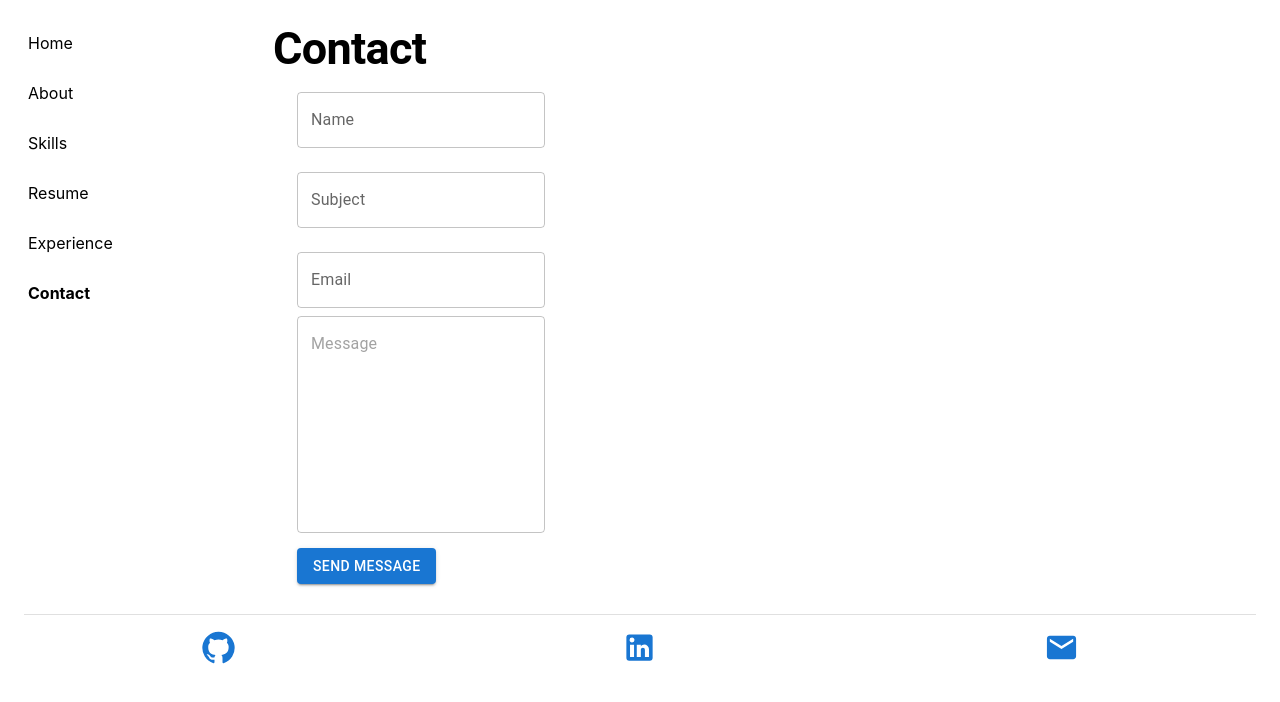
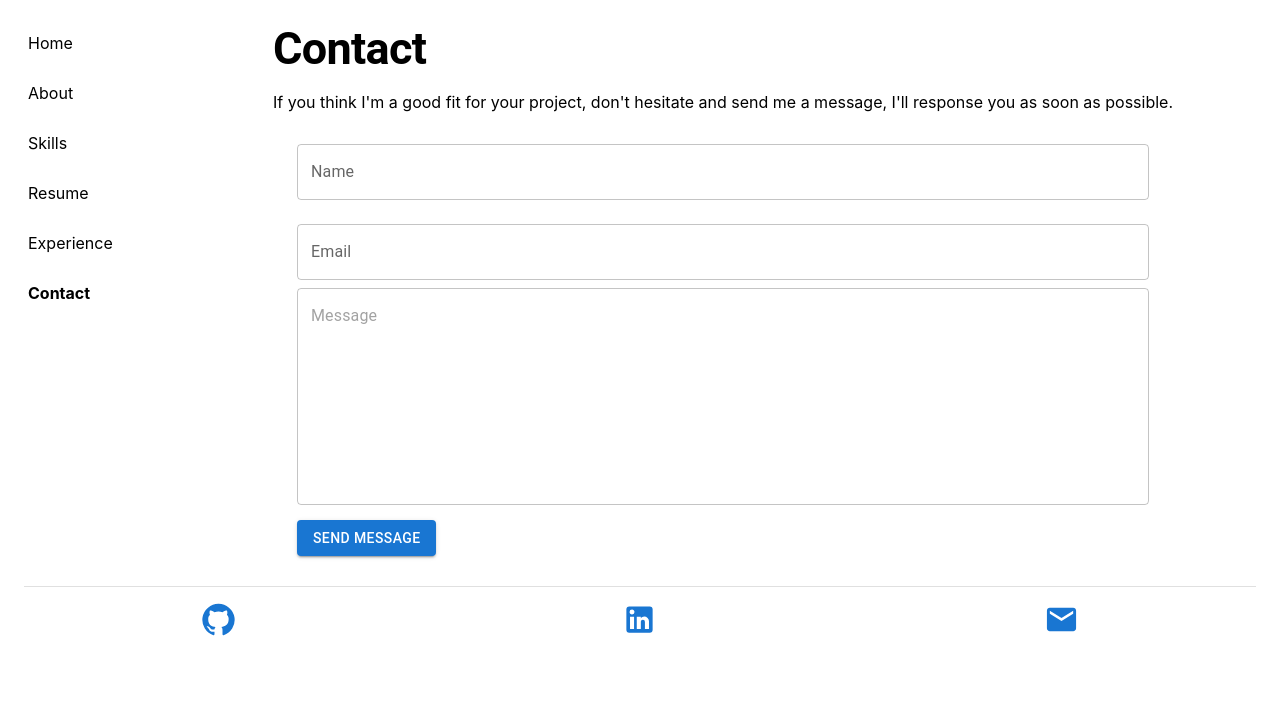
Before and after one commit to armanddevelop/resume-app-ts, a React (Vite) app: page /contactme in a window 1280 px wide. Shown: the top 702 px of the page. Built offline with nearby package versions, Linux system fonts and the light colour scheme.

Commit message:
finished the email services

```diff
--- a/package.json
+++ b/package.json
@@ -10,6 +10,7 @@
     "preview": "vite preview"
   },
   "dependencies": {
+    "@emailjs/browser": "^3.12.1",
     "@emotion/react": "^11.11.1",
     "@emotion/styled": "^11.11.0",
     "@mui/icons-material": "^5.14.11",
--- a/src/@types/@types.App.ts
+++ b/src/@types/@types.App.ts
@@ -24,8 +24,9 @@ export interface ICourses {
 }
 interface IValidation {
   type: string;
-  description: string;
-  min?: number;
+  errorMessage: string;
+  errorMessageField?: string;
+  value?: number;
 }
 export interface IFormFields {
   field: string;
--- /dev/null
+++ b/src/Api/apis.ts
@@ -0,0 +1,28 @@
+import emailjs from "@emailjs/browser";
+interface IValuesForm {
+  [key: string]: string | boolean | number;
+}
+
+export const sendEmail = async (valuesForm: IValuesForm) => {
+  try {
+    const SERVICE_ID = "service_cb5scab";
+    const TEMPLATE_ID = "template_8wz6ug5";
+    const PUBLIC_KEY = "hvgS5Pxc7euj2eb7h";
+    const templateParams = {
+      to_name: "armando salamanca",
+      from_name: valuesForm.nameContact,
+      message: `Este es el email del contacto: ${valuesForm.email} este es el mensaje del contacto: ${valuesForm.message}`,
+    };
+    const response = await emailjs.send(
+      SERVICE_ID,
+      TEMPLATE_ID,
+      templateParams,
+      PUBLIC_KEY
+    );
+    const { status } = response;
+    return status;
+  } catch (error) {
+    console.error("[sendEmailError]: ", error);
+    return "Something go wrong while sending the message, ty again later";
+  }
+};
--- a/src/Components/Fields/TextTareaField.tsx
+++ /dev/null
@@ -1,38 +0,0 @@
-/* eslint-disable @typescript-eslint/no-explicit-any */
-import { TextField, TextFieldProps } from "@mui/material";
-import { useField } from "formik";
-import { FormikErrors } from "formik/dist/types";
-import { InputHTMLAttributes } from "react";
-
-type textTarea = InputHTMLAttributes<HTMLInputElement>;
-type IAttrElement = textTarea & TextFieldProps;
-interface ITextTareaFieldProps {
-  setFieldValue: (
-    field: string,
-    value: any,
-    shouldValidate?: boolean
-  ) => Promise<void | FormikErrors<any>>;
-  errors: FormikErrors<any>;
-  attrElements: IAttrElement;
-}
-
-export const TextTareaField = ({
-  attrElements,
-  errors,
-}: ITextTareaFieldProps): JSX.Element => {
-  const [field] = useField(attrElements.name as string);
-  const { onChange, value } = field;
-  const errorMessage = errors[attrElements.name as string]
-    ? (errors[attrElements.name as string] as string)
-    : "";
-  const isError = Object.keys(errors).includes(attrElements.name as string);
-  return (
-    <TextField
-      {...attrElements}
-      onChange={onChange}
-      value={value}
-      error={isError}
-      helperText={errorMessage}
-    />
-  );
-};
--- a/src/Components/Form/Form.tsx
+++ b/src/Components/Form/Form.tsx
@@ -1,39 +1,55 @@
-import { type FormHTMLAttributes } from "react";
+/* eslint-disable @typescript-eslint/no-explicit-any */
+import { useState, type FormHTMLAttributes } from "react";
 import { Form, Formik } from "formik";
-import * as yup from "yup";
+import * as Yup from "yup";
 import { IFormFields } from "../../@types/@types.App";
 import { InputField } from "../Fields/InputField";
-import { TextTareaField } from "../Fields/TextTareaField";
+import { InputField as TextTareaField } from "../Fields/InputField";
 import { Button } from "@mui/material";
 
 interface IGeneralFormProps extends FormHTMLAttributes<HTMLFormElement> {
   formFields: Array<IFormFields>;
+  initialFieldsValues: { [key: string]: string | number | boolean };
+  validationsSchema: any;
+  submitFunction?: (values: {
+    [key: string]: string | number | boolean;
+  }) => Promise<any>;
+  setOpenAlert?: React.Dispatch<React.SetStateAction<boolean>>;
+  setIsSuccess?: React.Dispatch<React.SetStateAction<boolean>>;
 }
 
 export const GeneralForm = ({
   formFields,
   className,
+  initialFieldsValues,
+  validationsSchema,
+  submitFunction,
+  setOpenAlert,
+  setIsSuccess,
 }: IGeneralFormProps): JSX.Element => {
-  const validationSchema = yup.object({
-    nameContact: yup
-      .string()
-      .min(3, "The name must be minimun 3 characters")
-      .required("Enter a valid name"),
-    subject: yup.string().required("The subject is required"),
-    email: yup.string().email("Enter a valid Email").required("Email required"),
-    message: yup.string().required("Message is required"),
-  });
+  const validations = Yup.object({ ...validationsSchema });
+  const [disableButton, setDisable] = useState<boolean>(false);
   return (
     <>
       <Formik
-        validationSchema={validationSchema}
-        onSubmit={(values) => console.log("estos son los values ", values)}
-        initialValues={{
-          nameContact: "",
-          subject: "",
-          email: "",
-          message: "",
+        validationSchema={validations}
+        onSubmit={async (values, { resetForm }) => {
+          if (submitFunction) {
+            setDisable(true);
+            const response = await submitFunction(values);
+            if (response === 200) {
+              setOpenAlert && setOpenAlert(true);
+              setIsSuccess && setIsSuccess(true);
+              setDisable(false);
+              resetForm();
+            } else {
+              setDisable(false);
+              setOpenAlert && setOpenAlert(true);
+              setIsSuccess && setIsSuccess(false);
+            }
+          }
         }}
+        initialValues={initialFieldsValues}
       >
         {({ errors, setFieldValue }) => {
           const fields = formFields.map(
@@ -82,6 +98,7 @@ export const GeneralForm = ({
                 type="submit"
                 size="medium"
                 className="send-message"
+                disabled={disableButton}
               >
                 Send message
               </Button>
--- a/src/Pages/Contact/Contact.tsx
+++ b/src/Pages/Contact/Contact.tsx
@@ -1,21 +1,68 @@
-import { useContext } from "react";
-import { Box, Container, Typography } from "@mui/material";
+import { useContext, useState } from "react";
+import { Box, Container, Typography, Snackbar, Alert } from "@mui/material";
 import { GeneralForm } from "../../Components/Form/Form";
 import { ContextApp } from "../../Context/ContextApp";
 import { ContextTypeApp } from "../../@types/@types.App";
+import { setInitialValues, setValidations } from "../../utils/utils";
+import { sendEmail } from "../../Api/apis";
 
 export const Contact = (): JSX.Element => {
   const {
     configuration: { contactPage },
   } = useContext(ContextApp) || ({} as ContextTypeApp);
   const { formFields } = contactPage;
+  const initialFieldsValues = setInitialValues(formFields);
+  const validations = setValidations(formFields);
+  const [openAlert, setOpenAlert] = useState<boolean>(false);
+  const [isSuccess, setIsSuccess] = useState<boolean>(true);
+  const position = {
+    vertical: "top",
+    horizontal: "center",
+  };
+  const handleClose = (
+    event?: React.SyntheticEvent | Event,
+    reason?: string
+  ) => {
+    if (reason === "clickaway") return;
+    setOpenAlert(false);
+  };
   return (
     <Box className="container_form">
       <Typography variant="h1" className="title">
         Contact
       </Typography>
+      <p>
+        If you think I'm a good fit for your project, don't hesitate and send me
+        a message, I'll response you as soon as possible.
+      </p>
       <Container className="container-form">
-        <GeneralForm formFields={formFields} className="contact-form" />
+        <GeneralForm
+          formFields={formFields}
+          className="contact-form"
+          initialFieldsValues={initialFieldsValues}
+          validationsSchema={validations}
+          submitFunction={sendEmail}
+          setOpenAlert={setOpenAlert}
+          setIsSuccess={setIsSuccess}
+        />
+        <Box>
+          <Snackbar
+            open={openAlert}
+            autoHideDuration={4000}
+            onClose={handleClose}
+            anchorOrigin={{ vertical: "top", horizontal: "center" }}
+            key={position.vertical + position.horizontal}
+          >
+            <Alert
+              severity={isSuccess ? "success" : "error"}
+              variant="filled"
+              sx={{ width: "100%" }}
+              onClose={handleClose}
+            >
+              {isSuccess ? "Success send Email" : "Opps!! try again later :("}
+            </Alert>
+          </Snackbar>
+        </Box>
       </Container>
     </Box>
   );
--- a/src/dataConfig/data.tsx
+++ b/src/dataConfig/data.tsx
@@ -366,27 +366,13 @@ export const formFieldsConfig: Array<IFormFields> = [
     value: "",
     validations: [
       {
-        type: "required",
-        description: "The field name is requiered",
+        type: "string",
+        errorMessage: "The field name is requiered",
       },
       {
         type: "minLength",
-        min: 3,
-        description: "Must be 3 characteres minimum",
-      },
-    ],
-  },
-  {
-    field: "input",
-    type: "text",
-    id: "subject",
-    name: "subject",
-    label: "Subject",
-    value: "",
-    validations: [
-      {
-        type: "required",
-        description: "The field subject is requiered",
+        value: 3,
+        errorMessage: "Must be 3 characteres minimum",
       },
     ],
   },
@@ -400,12 +386,9 @@ export const formFieldsConfig: Array<IFormFields> = [
     value: "",
     validations: [
       {
-        type: "required",
-        description: "The field email is requiered",
-      },
-      {
         type: "email",
-        description: "the email must be a valid email",
+        errorMessage: "The field email is requiered",
+        errorMessageField: "the email must be a valid email",
       },
     ],
   },
@@ -418,8 +401,8 @@ export const formFieldsConfig: Array<IFormFields> = [
     value: "",
     validations: [
       {
-        type: "required",
-        description: "The field message is requiered",
+        type: "string",
+        errorMessage: "The field message is requiered",
       },
     ],
   },
--- /dev/null
+++ b/src/utils/utils.ts
@@ -0,0 +1,48 @@
+/* eslint-disable @typescript-eslint/no-explicit-any */
+import { IFormFields } from "../@types/@types.App";
+import * as Yup from "yup";
+
+interface ISetInitialValues {
+  [key: string]: string | number | boolean;
+}
+interface IValidations {
+  [key: string]: any;
+}
+export const setInitialValues = (formData: IFormFields[]) => {
+  const initialFields = formData.reduce((acc, { name: nameField, value }) => {
+    acc[nameField as keyof ISetInitialValues] = value;
+    return acc;
+  }, {} as ISetInitialValues);
+  return initialFields;
+};
+
+export const setValidations = (formData: IFormFields[]) => {
+  const validations = formData.reduce((acc, value) => {
+    if (value.validations) {
+      let yupString = Yup.string();
+      for (const key of value.validations) {
+        switch (key.type) {
+          case "minLength":
+            yupString = yupString.min(key.value as number, key.errorMessage);
+            break;
+          case "maxLength":
+            yupString = yupString.max(key.value as number, key.errorMessage);
+            break;
+          case "email":
+            yupString = yupString
+              .email(key.errorMessageField)
+              .required(key.errorMessage);
+            break;
+          case "string":
+            yupString = yupString.required(key.errorMessage);
+            break;
+          default:
+            break;
+        }
+      }
+      acc[value.name] = yupString;
+    }
+    return acc;
+  }, {} as IValidations);
+  return validations;
+};
```
Also changed, not shown: 1 other file (tests, documents, lock files or other folders).
